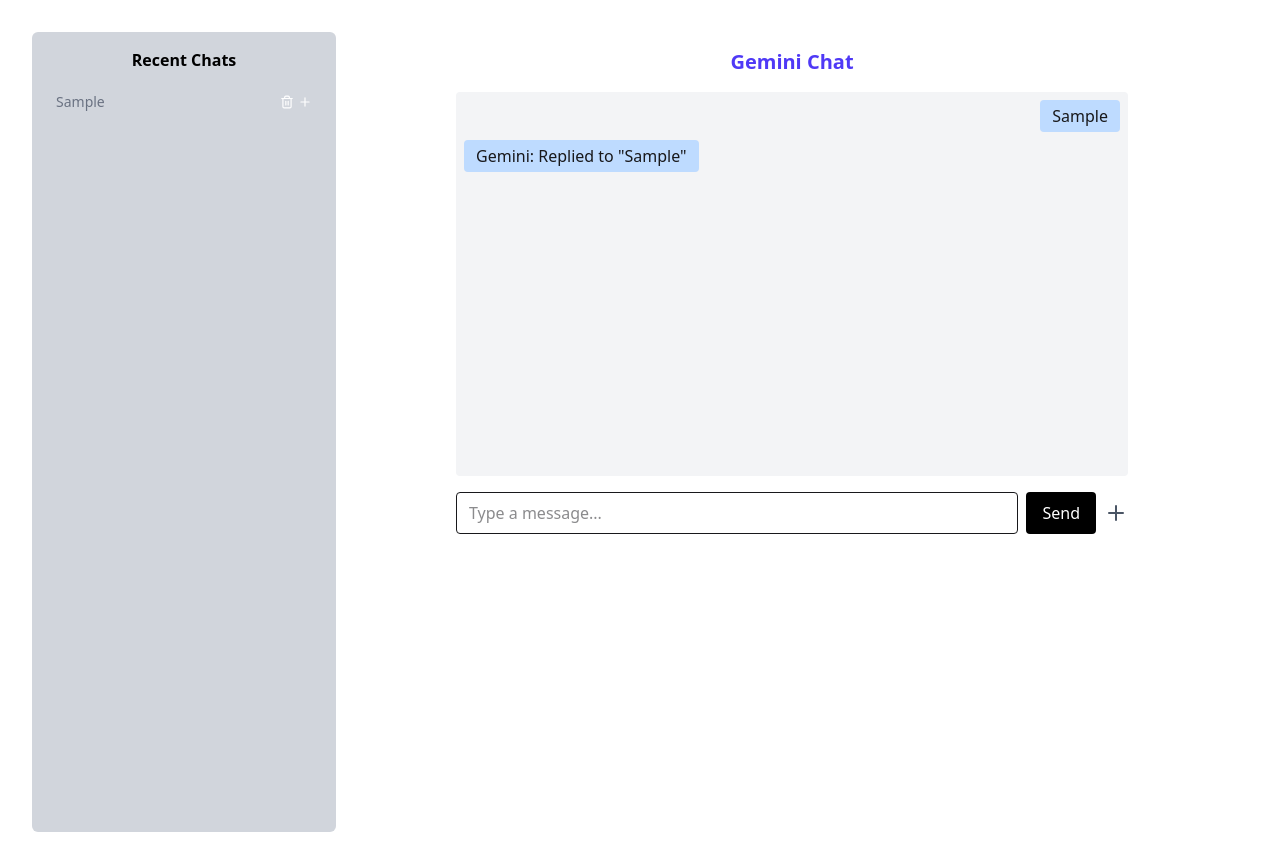
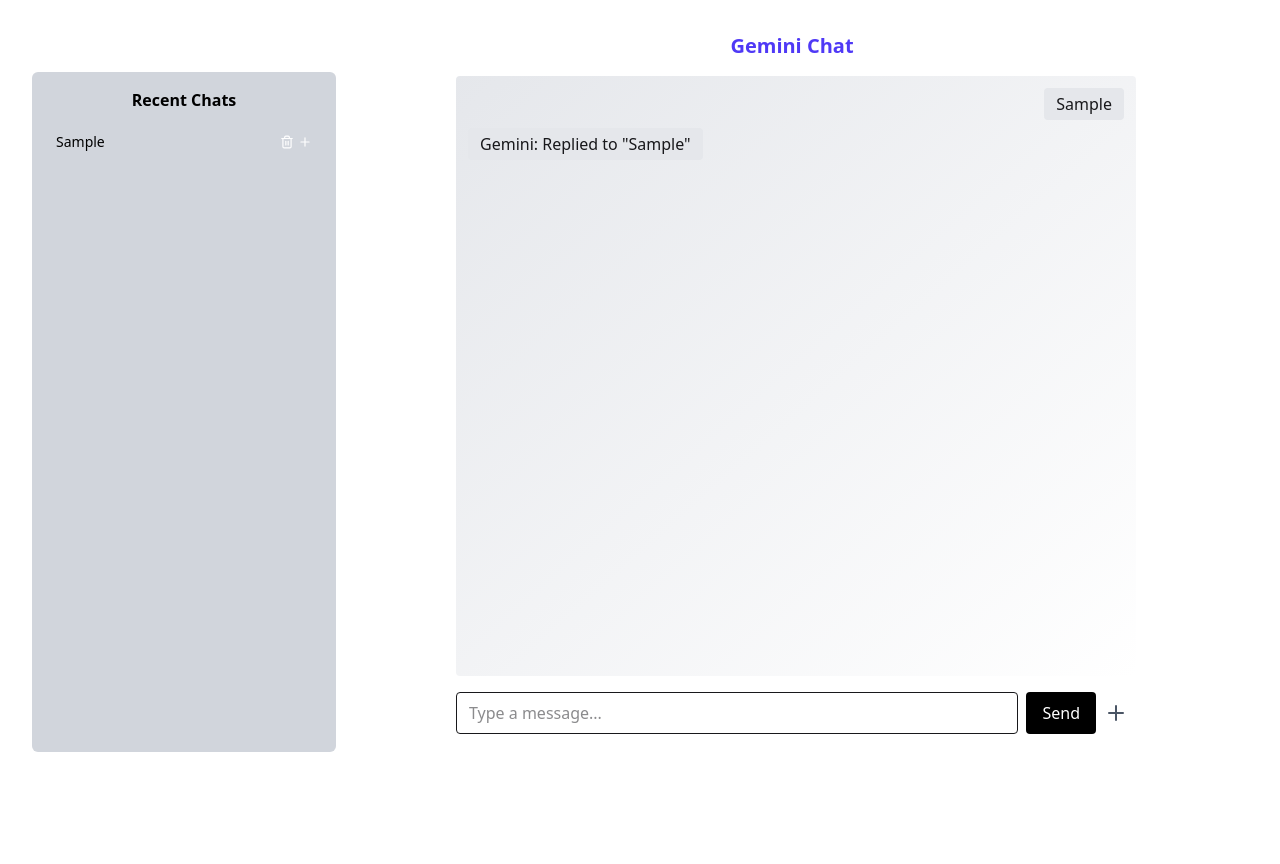
Before and after one commit to kavitatrip/geminiChatApp, a React (Vite) app: page /dashboard in a window 1280 px wide. Both pictures are taken after typing "Sample" into the empty fields and a click on the button "Send". After the commit the page ends 800 px from the top, so only its background shows below. Built offline with nearby package versions, Linux system fonts and the light colour scheme.

Commit message:
CSS changes

```diff
--- a/src/components/ChatDashboard.jsx
+++ b/src/components/ChatDashboard.jsx
@@ -80,7 +80,7 @@
       }}
     >
       <div
-        className="h-96 overflow-y-scroll bg-gray-100 p-2 mb-4 rounded"
+        className="h-150 w-170 overflow-y-scroll bg-gradient-to-br from-gray-200 p-3 mb-4 rounded"
         ref={chatRef}
       >
         {messages.map((msg) => (
@@ -91,7 +91,7 @@
             }`}
           >
             {(msg?.text || msg?.image) && (
-              <div className="inline-block bg-blue-200 px-3 py-1 rounded">
+              <div className="inline-block bg-gray-200 px-3 p-1 rounded">
                 {msg?.text && <p>{msg?.text}</p>}
                 {msg?.image && (
                   <img
@@ -133,11 +133,11 @@
             title="Upload image"
             className="hover:opacity-80"
           >
-            <Plus className="w-6 h-6 text-gray-600" />
+            <Plus className="w-6 h-6 text-gray-600 cursor-pointer" />
           </button>
           <input
             type="file"
-            accept="image/*"
+            accept="image/*, application/pdf"
             ref={fileInputRef}
             onChange={(e) => setImage(e.target.files[0])}
             className="hidden"
--- a/src/components/Dashboard.jsx
+++ b/src/components/Dashboard.jsx
@@ -4,11 +4,11 @@
 const Dashboard = () => {
   return (
     <div className="flex">
-      <aside className="w-1/4 h-screen bg-gray-300 text-white p-4 rounded-md">
+      <aside className="w-1/4 h-170 bg-gray-300 text-white p-4 ml-0 mt-10 rounded-md">
         <h3 className="font-bold mb-4 text-black">Recent Chats</h3>
         <RecentChats />
       </aside>
-      <main className="w-3/4 p-4">
+      <main className="w-3/4">
         <h2 className="text-xl font-bold mb-4 text-indigo-600">Gemini Chat</h2>
         <ChatUIPage />
       </main>
--- a/src/components/RecentChats.jsx
+++ b/src/components/RecentChats.jsx
@@ -19,7 +19,7 @@
           (msg) => (
               <li
                 key={msg.id}
-                className="flex items-center justify-between text-sm text-gray-500 hover:bg-gray-700 px-2 py-1 rounded cursor-pointer"
+                className="flex items-center justify-between text-sm text-black hover:bg-gray-400 px-2 py-1 rounded cursor-pointer"
                 onClick={() => selectChat(msg.text)}
               >
                 {msg.text && (
```
